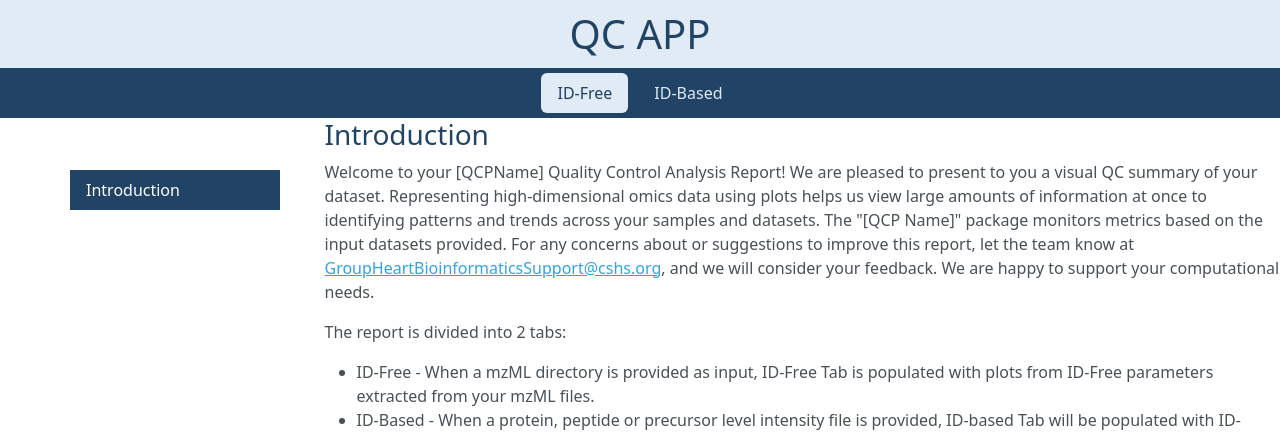
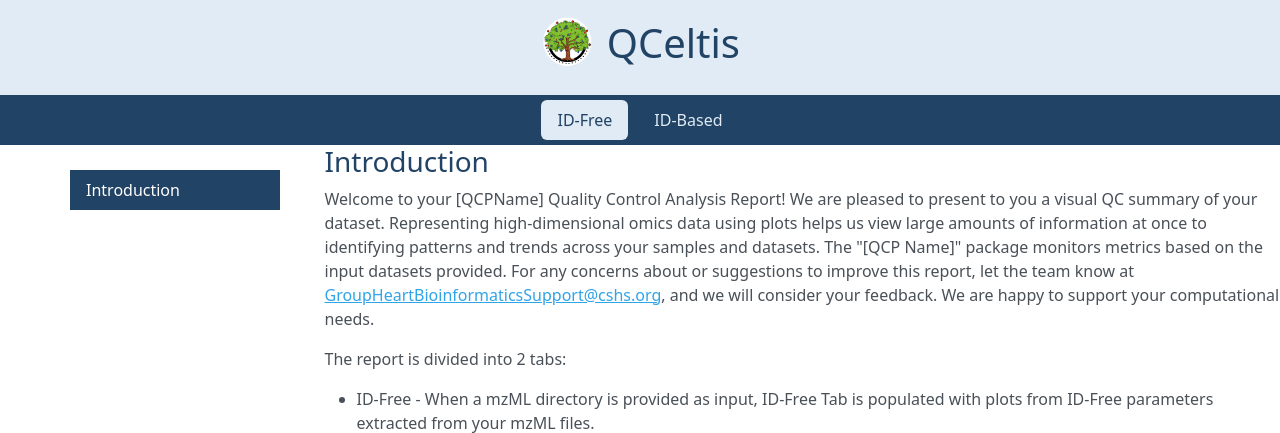
Before and after one commit to csmc-vaneykjlab/QCeltis, a Python web app: template templates/report_template.html in a window 1280 px wide. Shown: the top 433 px of the page. Run offline with Jinja, Linux system fonts and the light colour scheme; the template is opened without the code that fills it, so the values that code supplies are empty; some libraries are stand-ins or nearby versions.

Commit message:
added logo and assests folder

```diff
--- a/templates/report_template.html
+++ b/templates/report_template.html
@@ -4,7 +4,9 @@
 <head>
 <meta charset="utf-8"/>
 <meta content="width=device-width, initial-scale=1.0" name="viewport"/>
-<title>QC APP</title>
+<title>QCeltis</title>
+<link rel="icon" href=
+"./assests/qceltis_logo.PNG" type="image/x-icon">
 <!-- Bootstrap CSS -->
 <link href="https://cdn.jsdelivr.net/npm/bootstrap@5.0.0/dist/css/bootstrap.min.css" rel="stylesheet"/>
 <!-- Cerulean Bootstrap Theme -->
@@ -73,7 +75,9 @@
 }</style>
 </head>
 <body data-bs-offset="50" data-bs-target="#list-example">
-<h1 class="title-block text-center">QC APP</h1>
+    <h1 class="title-block text-center">
+        <img src="./assests/qceltis_logo.PNG" alt="Logo" style="height:75px;"> QCeltis
+    </h1>
 <div id="id-navigation">
 <ul class="nav nav-pills" id="myTab" role="tablist">
 <li class="nav-item" role="presentation">
```
Also changed, not shown: templates/assests/qceltis_logo.PNG (added).
